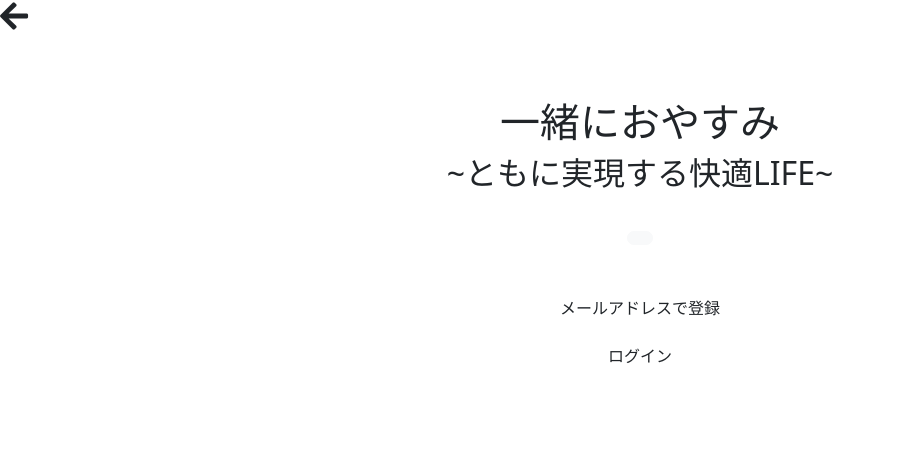
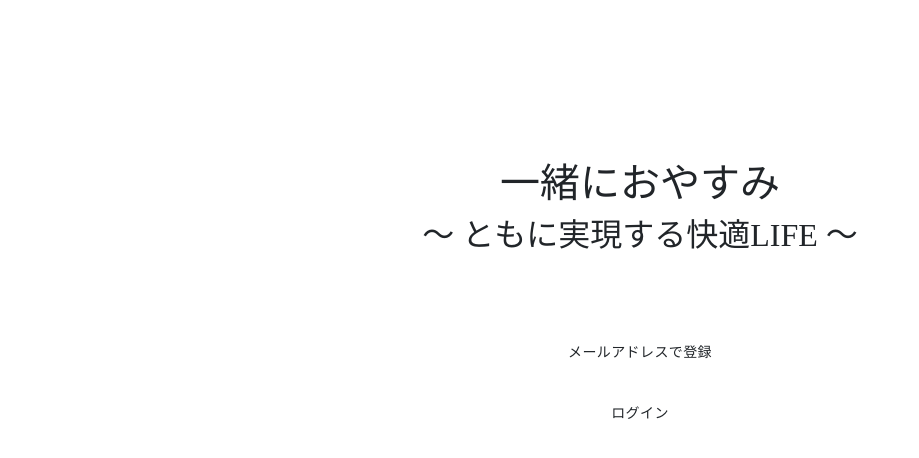
Before and after one commit to sugimoto-ecn/tomomin_front, a React (Create React App) app: page /top in a window 1280 px wide. Shown: the top 458 px of the page, without its empty margins (0-919 px from the left). Built offline with nearby package versions, Linux system fonts and the light colour scheme.

Commit message:
Aのスタイル

```diff
--- a/src/views/Top.jsx
+++ b/src/views/Top.jsx
@@ -1,44 +1,48 @@
 import React from 'react';
 import styles from './Top.module.css';
+import Button from '@mui/material/Button';
 import { Link } from 'react-router-dom'
+
 
 
 const Top = () => {
   console.log('top')
     return (
         <div> {/*消さない*/}
-        <i class="icon fas fa-arrow-left fa-2x"></i>
+        {/* <i class="icon fas fa-arrow-left fa-2x"></i> */}
         <center className={`${styles.test}`}>
 
-        <div className="t1">
+
+        <div className={`${styles.t1}`}>
           <h1>一緒におやすみ</h1>
         </div>
-        <div className="t2">
-          <h2>~ともに実現する快適LIFE~</h2>
+        <div className={`${styles.t2}`}>
+          <h2>〜 ともに実現する快適LIFE 〜</h2>
         </div>
             <br/>
         <div className="t3">
-          <button className="btn rounded-pill btn-light">
-            {/* <Link to="/auth/register" className="text-dark text-decoration-none">
+             {/* <button className="btn rounded-pill btn-light">
+             <Link to="/auth/register" className="text-dark text-decoration-none">
             新規登録
-            </Link> */}
-          </button>
+            </Link>
+          </button> */}
         </div>
             <br/>
 
-
-        <div className="box1">
-        </div>
         <br/>
-        <div className="box2">
+        <div className={`${styles.box1}`}>
             <Link to="/auth/register" className="text-dark text-decoration-none">
-            メールアドレスで登録
+            <Button variant="outline" color="primary" size="large">
+        メールアドレスで登録
+      </Button>
             </Link>
         </div>
         <br/>
-        <div className="box1">
+        <div className={`${styles.box2}`}>
             <Link to="/auth/login" className="text-dark text-decoration-none">
+            <Button variant="outline" color="primary" size="large">
               ログイン
+              </Button>
             </Link>
         </div>
 
--- a/src/views/Top.module.css
+++ b/src/views/Top.module.css
@@ -1,9 +1,8 @@
+
 .test{
-	background-color: #fff;
+	background-color:#fff;
+	font-family: "ヒラギノ丸ゴ ProN";
 }
-
-
-.icon{
-	margin-left: 1em;
-	margin-top: 1em;
+.t1{
+	margin-top: 10rem;
 }
```
Also changed, not shown: 1 other file (tests, documents, lock files or other folders).
